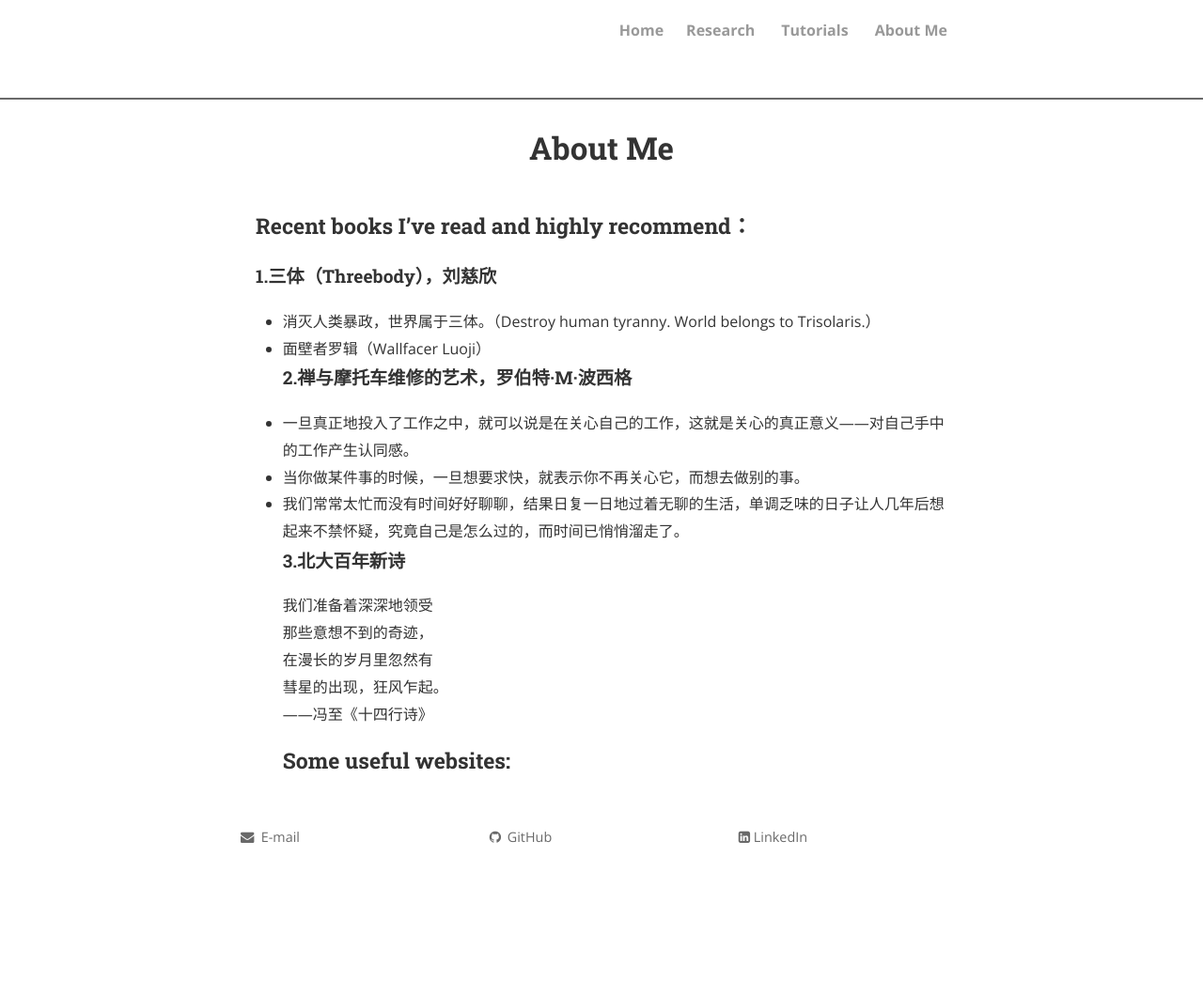
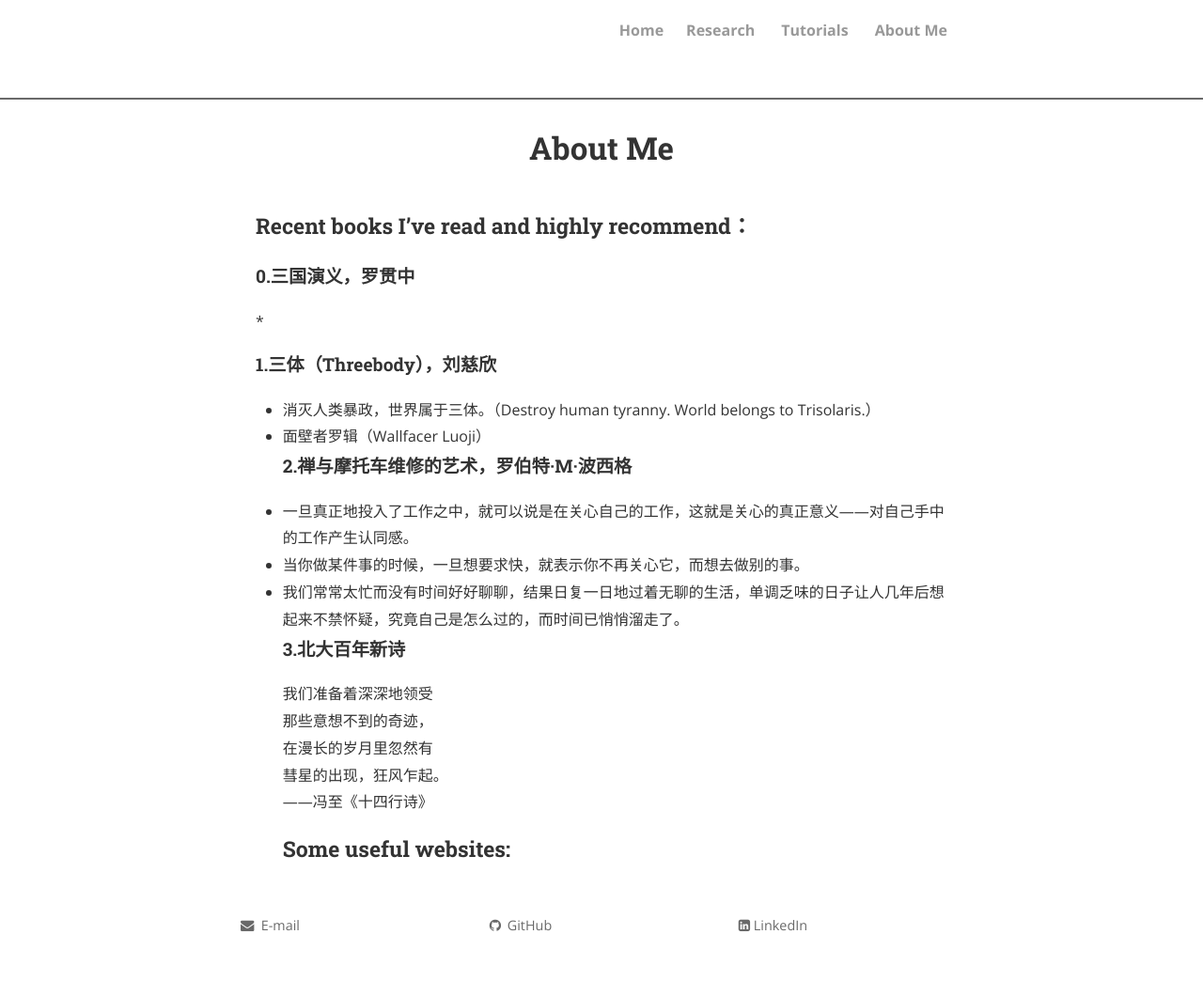
Before and after one commit to Yunga-Wu/Yunga-Wu.github.io, a Jekyll site: the page built from about.md, in a window 1280 px wide. Shown: the whole page at 94% size. Built offline with Jekyll 4.4.1, drawn with Linux system fonts in a browser that asks for light colours; nearby versions of some CDN libraries; comment, search, counter and statistics services are not loaded; a style sheet for code colours, icons or effects is not loaded; before the commit the page ends 951 px from its top, so only the background shows below that.

Commit message:
Update about.md

```diff
--- a/about.md
+++ b/about.md
@@ -4,6 +4,8 @@ title: About Me
 permalink: /about/
 ---
 ### Recent books I've read and highly recommend：
+#### 0.三国演义，罗贯中
+*
 #### 1.三体（Threebody），刘慈欣
 * 消灭人类暴政，世界属于三体。（Destroy human tyranny. World belongs to Trisolaris.）
 * 面壁者罗辑（Wallfacer Luoji）
```
